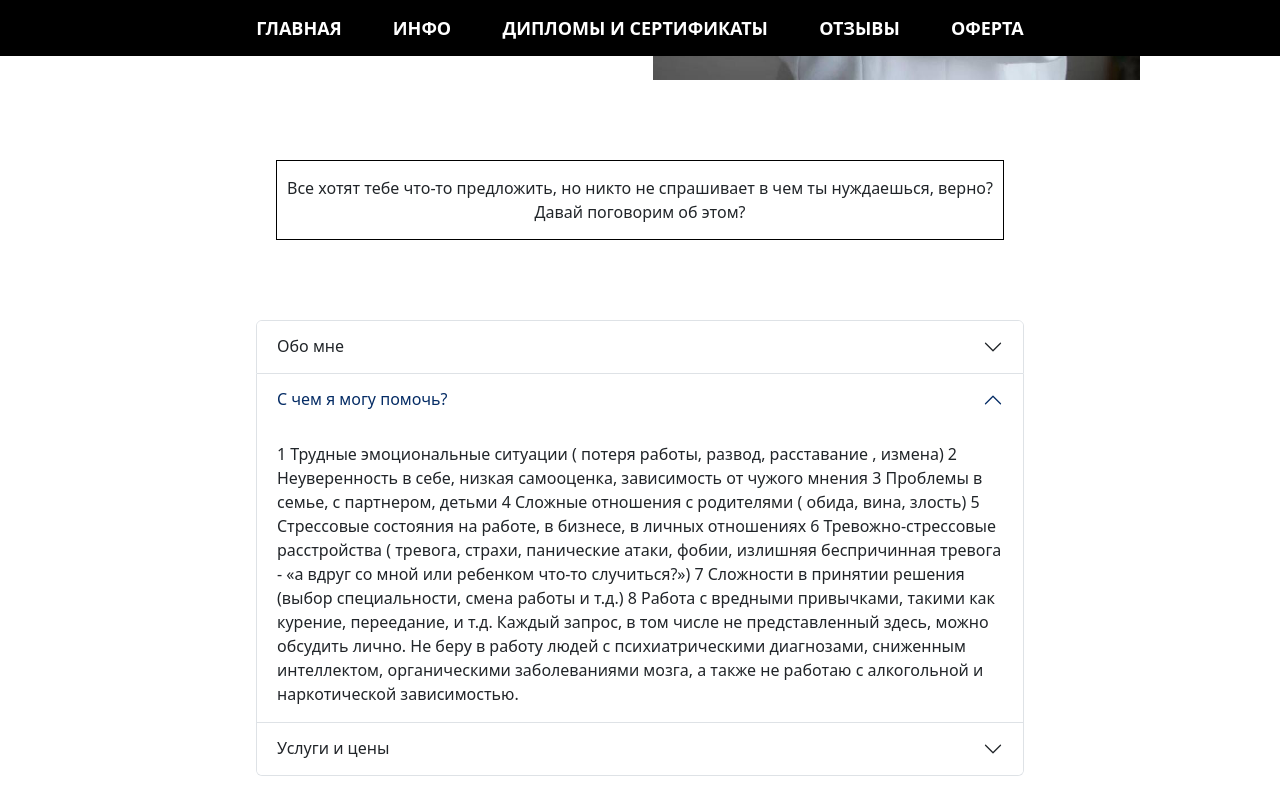
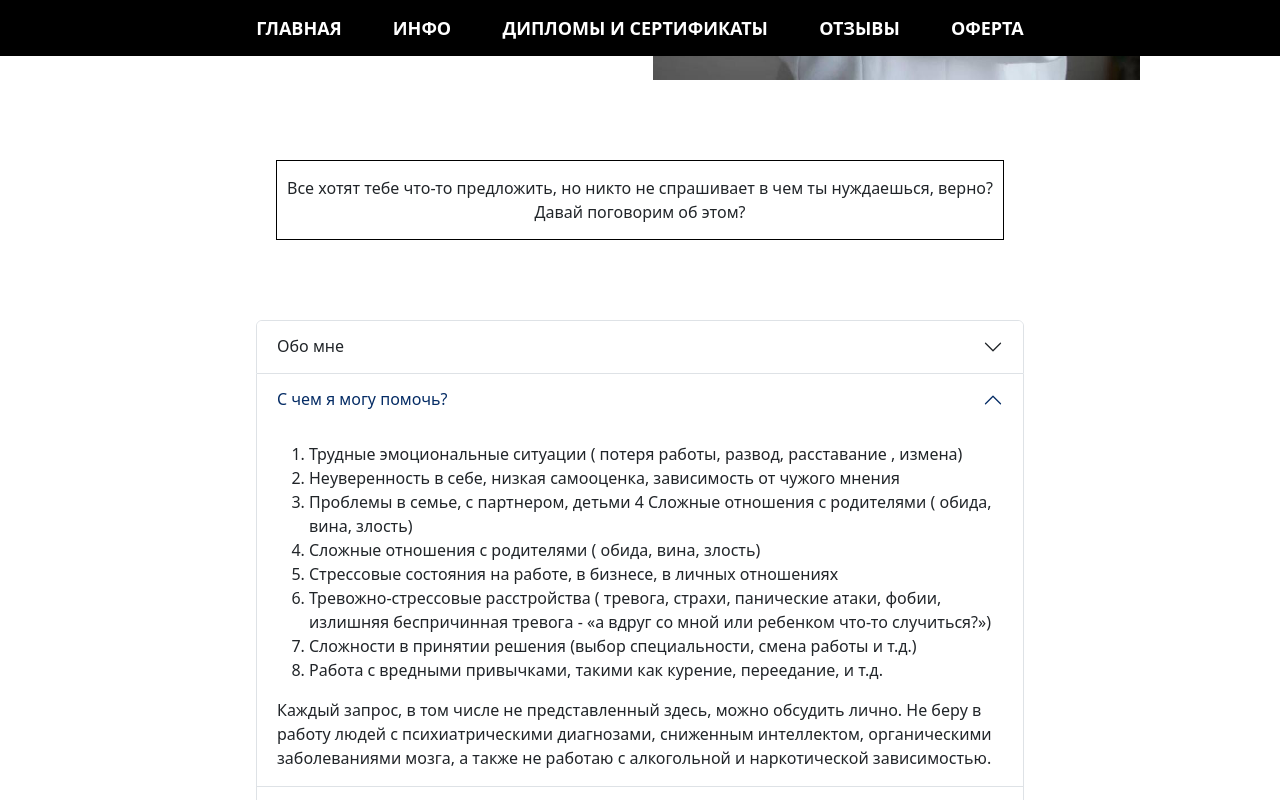
Before and after one commit to Mar4ikler/business-card-website, a React (Create React App) app in the folder website/: page / in a window 1280 px wide. Both pictures are taken after a click on the button "С чем я могу помочь?". Shown: the part 640-1440 px from the top of the page. Built offline with nearby package versions, Linux system fonts and the light colour scheme.

Commit message:
add numerated list

```diff
--- a/website/src/components/AccordionContainer/AccordionContainer.jsx
+++ b/website/src/components/AccordionContainer/AccordionContainer.jsx
@@ -28,18 +28,38 @@ const AccordionContainer = () => {
                         С чем я могу помочь?
                     </Accordion.Header>
                     <Accordion.Body>
-                        1 Трудные эмоциональные ситуации ( потеря работы, развод, расставание ,
-                        измена) 2 Неуверенность в себе, низкая самооценка, зависимость от чужого
-                        мнения 3 Проблемы в семье, с партнером, детьми 4 Сложные отношения с
-                        родителями ( обида, вина, злость) 5 Стрессовые состояния на работе, в
-                        бизнесе, в личных отношениях 6 Тревожно-стрессовые расстройства ( тревога,
-                        страхи, панические атаки, фобии, излишняя беспричинная тревога - «а вдруг со
-                        мной или ребенком что-то случиться?») 7 Сложности в принятии решения (выбор
-                        специальности, смена работы и т.д.) 8 Работа с вредными привычками, такими
-                        как курение, переедание, и т.д. Каждый запрос, в том числе не представленный
-                        здесь, можно обсудить лично. Не беру в работу людей с психиатрическими
-                        диагнозами, сниженным интеллектом, органическими заболеваниями мозга, а
-                        также не работаю с алкогольной и наркотической зависимостью.
+                        <ol>
+                            <li>
+                                Трудные эмоциональные ситуации ( потеря работы, развод, расставание
+                                , измена)
+                            </li>
+                            <li>
+                                Неуверенность в себе, низкая самооценка, зависимость от чужого
+                                мнения
+                            </li>
+                            <li>
+                                Проблемы в семье, с партнером, детьми 4 Сложные отношения с
+                                родителями ( обида, вина, злость)
+                            </li>
+                            <li>Сложные отношения с родителями ( обида, вина, злость)</li>
+                            <li>Стрессовые состояния на работе, в бизнесе, в личных отношениях</li>
+                            <li>
+                                Тревожно-стрессовые расстройства ( тревога, страхи, панические
+                                атаки, фобии, излишняя беспричинная тревога - «а вдруг со мной или
+                                ребенком что-то случиться?»)
+                            </li>
+                            <li>
+                                Сложности в принятии решения (выбор специальности, смена работы и
+                                т.д.)
+                            </li>
+                            <li>
+                                Работа с вредными привычками, такими как курение, переедание, и т.д.
+                            </li>
+                        </ol>
+                        Каждый запрос, в том числе не представленный здесь, можно обсудить лично. Не
+                        беру в работу людей с психиатрическими диагнозами, сниженным интеллектом,
+                        органическими заболеваниями мозга, а также не работаю с алкогольной и
+                        наркотической зависимостью.
                     </Accordion.Body>
                 </Accordion.Item>
                 <Accordion.Item eventKey="2">
```
